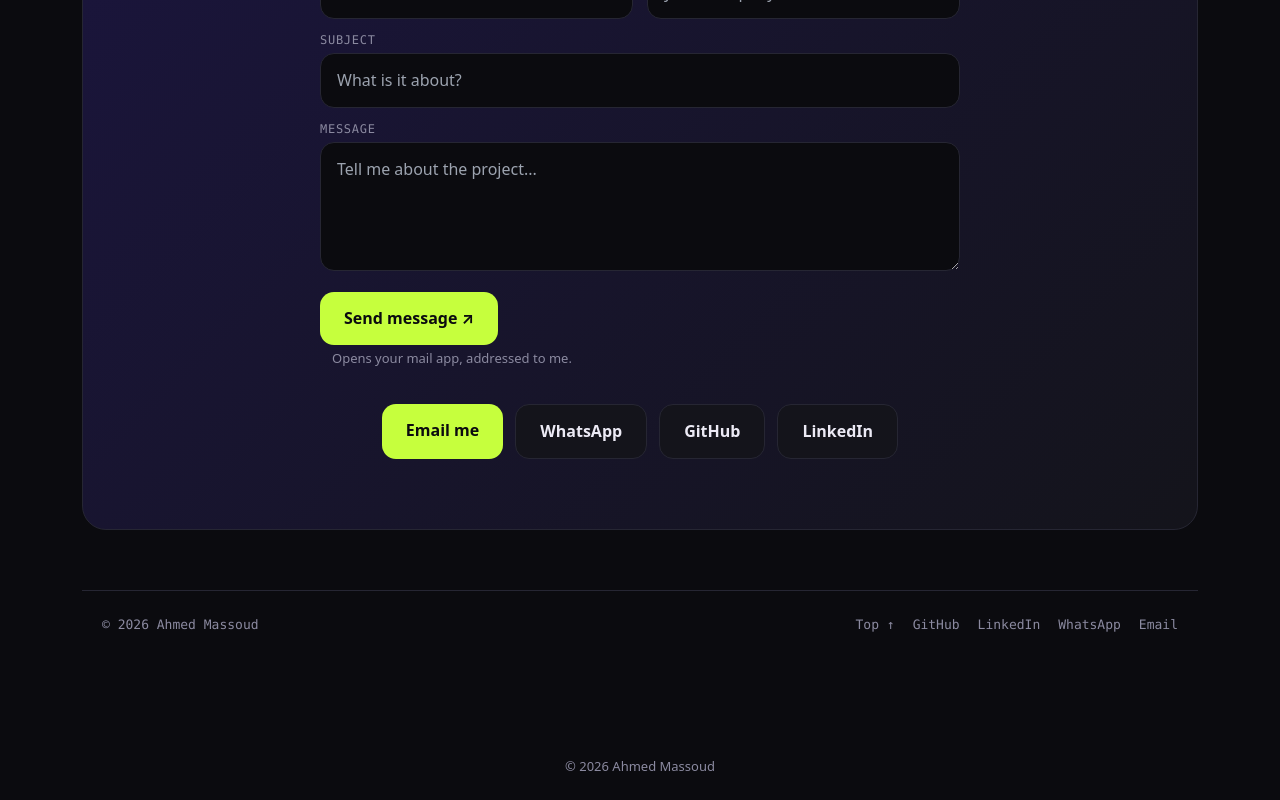
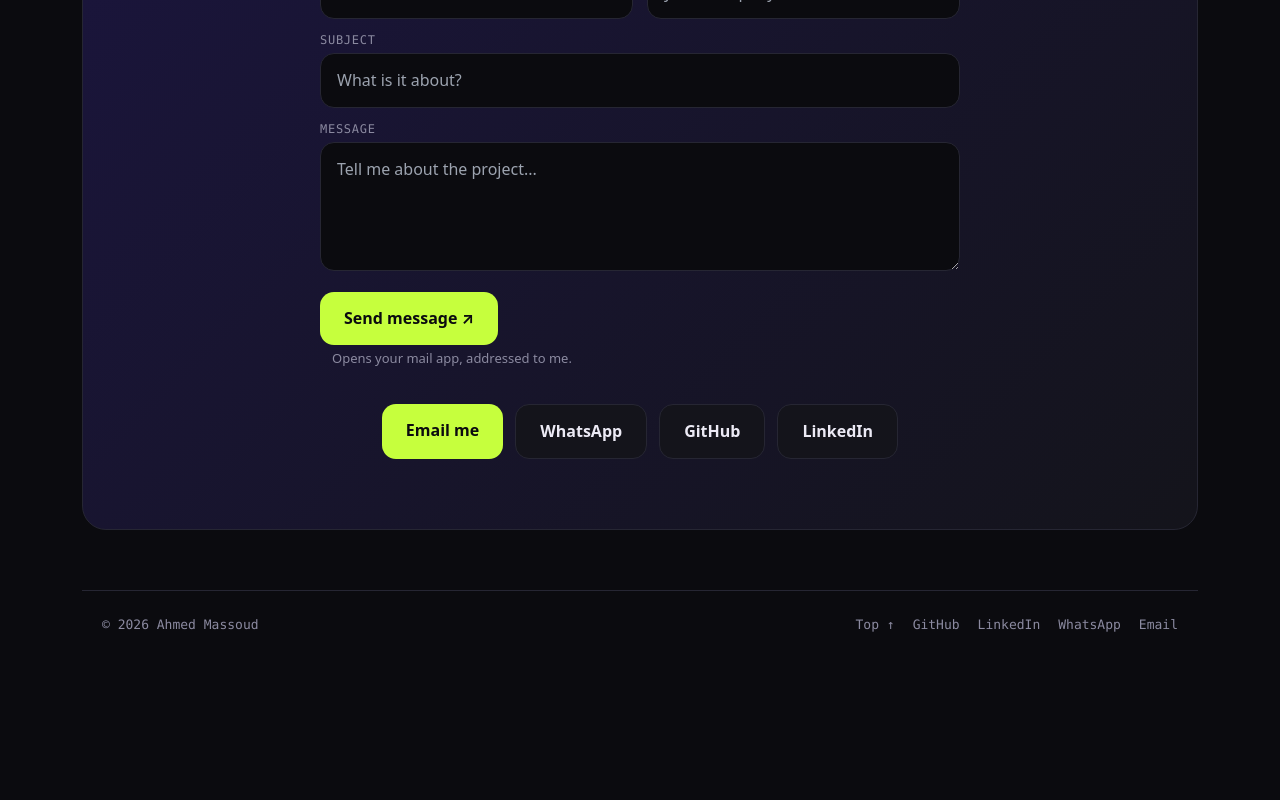
Before and after one commit to mas3edo/Ahmed-Massoud, a Next.js app: page / in a window 1280 px wide. Shown: the part 2779-3579 px from the top of the page. After the commit the page ends 3511 px from the top, so only its background shows below. Built offline with nearby package versions, Linux system fonts and the light colour scheme.

Commit message:
Remove duplicate layout footer

```diff
--- a/app/layout.tsx
+++ b/app/layout.tsx
@@ -19,7 +19,6 @@ export default function RootLayout({ children }: Readonly<{ children: React.Reac
       <body id="top">
         <Dock />
         {children}
-        <footer>© 2026 Ahmed Massoud</footer>
       </body>
     </html>
   );
```
